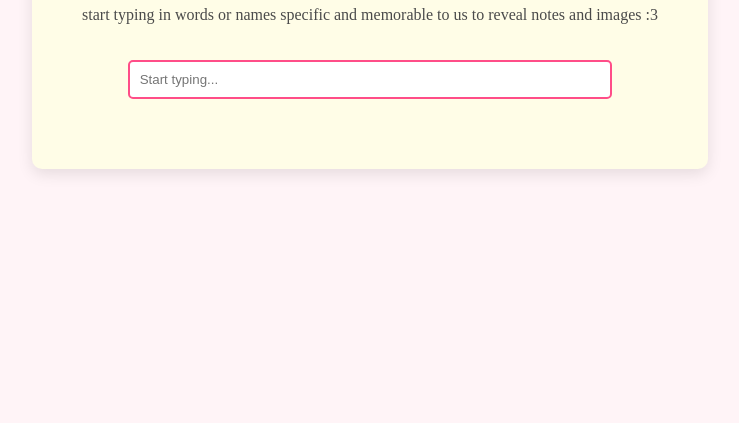
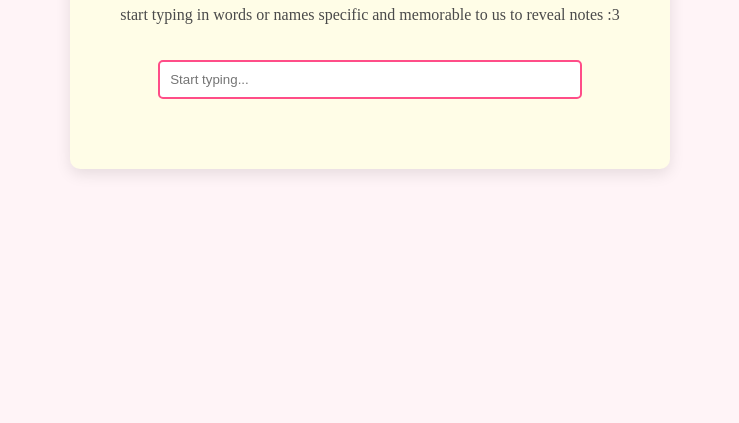
Before and after one commit to ellis00/typinggame, a plain HTML site: page index.html in a window 1280 px wide. Shown: the part 377-800 px from the top of the page, without its empty margins (270-1009 px from the left). Drawn offline with Linux system fonts and the light colour scheme.

Commit message:
index.html

```diff
--- a/index.html
+++ b/index.html
@@ -9,7 +9,7 @@
 <body>
   <div class="container">
     <h1>Happy Anniversary, Sweetheart! <3</h1>
-    <p>start typing in words or names specific and memorable to us to reveal notes and images :3</p>
+    <p>start typing in words or names specific and memorable to us to reveal notes :3</p>
     <input type="text" id="typingInput" placeholder="Start typing...">
     <div id="note"></div>
   </div>
```
